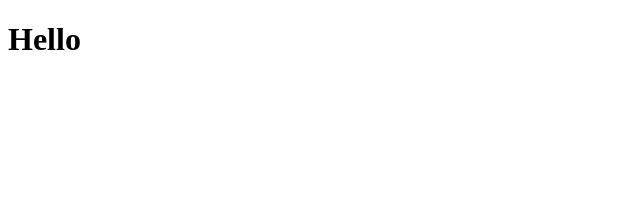
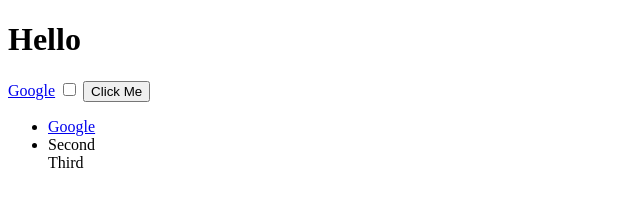
Before and after one commit to eisforgene/04-DOM, a plain HTML site: page index.html in a window 1280 px wide. Shown: the whole page, without its empty margins (0-640 px from the left). Drawn offline with Linux system fonts and the light colour scheme.

Commit message:
added attributes to html elements

```diff
--- a/assets/css/style.css
+++ b/assets/css/style.css
@@ -0,0 +1,11 @@
+.btn:active {
+    color: red;
+}
+
+.invisible {
+    visibility: hidden;
+}
+
+.huge {
+    font-size: 10rem;
+}
--- a/index.html
+++ b/index.html
@@ -11,8 +11,23 @@
 </head>
 
 <body>
-    <h1>Hello</h1>
+    <h1 id="title">Hello</h1>
+    <a href="https://www.google.com">Google</a>
+    <input type="checkbox">
 
+    <button class="btn">Click Me</button>
+
+    <ul id="list">
+        <li class="list">
+            <a href="https://www.google.com">Google</a>
+        </li>
+        <li class="list">
+            Second
+        </li>
+        <list class="list">
+            Third
+        </list>
+    </ul>
 
 
 
```
